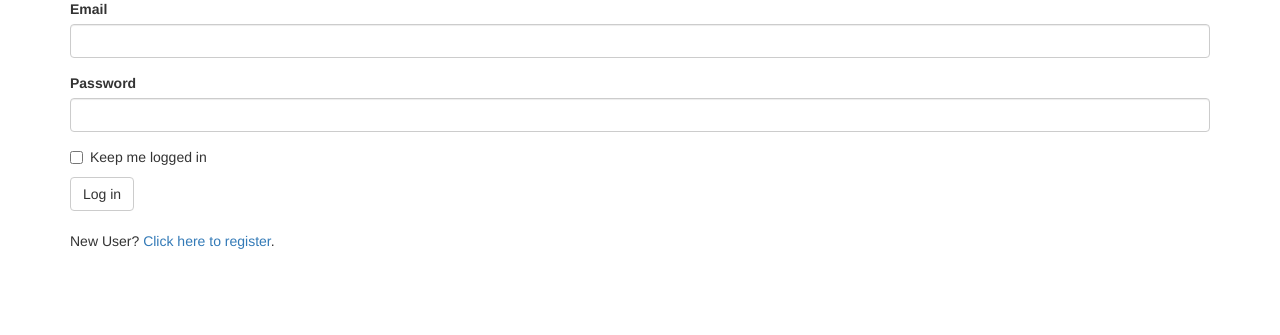
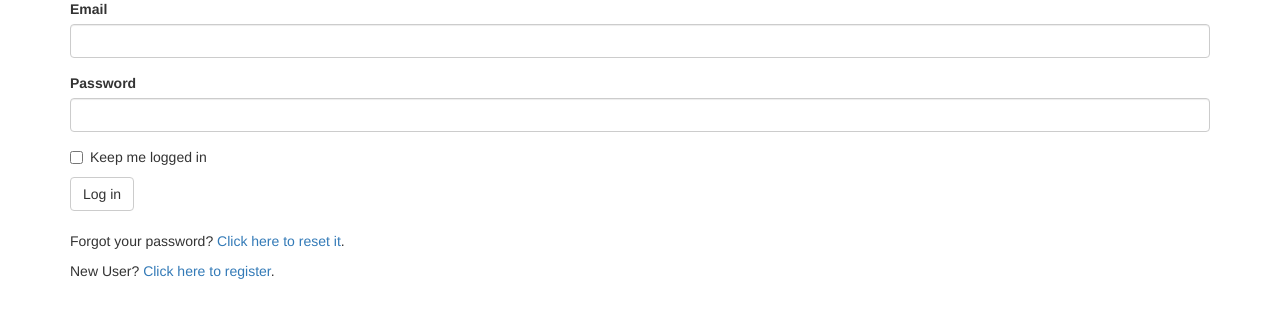
Before and after one commit to caizkun/circle, a Flask app: a page that uses app/templates/base.html in a window 1280 px wide. Shown: the part 171-506 px from the top of the page. Run offline with Flask 2, Linux system fonts and the light colour scheme; some libraries are stand-ins or nearby versions.

Commit message:
add password update and reset

```diff
--- a/app/auth/forms.py
+++ b/app/auth/forms.py
@@ -34,3 +34,29 @@ class RegistrationForm(FlaskForm):
     def validate_username(self, field):
         if User.query.filter_by(username=field.data).first():
             raise ValidationError('Username already in use')
+
+
+class ChangePasswordForm(FlaskForm):
+    old_password = PasswordField('Old password', validators=[DataRequired()])
+    password = PasswordField('New password', validators=[
+        DataRequired(), EqualTo('password2', message='Passwords must match')])
+    password2 = PasswordField('Confirm new password', validators=[DataRequired()])
+    submit = SubmitField('Update password')
+
+
+class PasswordResetRequestForm(FlaskForm):
+    email = StringField('Email', validators=[DataRequired(), Length(1, 64),
+                                             Email()])
+    submit = SubmitField('Reset Password')
+
+class PasswordResetForm(FlaskForm):
+    email = StringField('Email', validators=[DataRequired(), Length(1, 64),
+                                             Email()])
+    password = PasswordField('New Password', validators=[
+        DataRequired(), EqualTo('password2', message='Password must match')])
+    password2 = PasswordField('Confirm new password', validators=[DataRequired()])
+    submit = SubmitField('Reset password')
+
+    def validate_email(self, field):
+        if User.query.filter_by(email=field.data) is None:
+            raise ValidationError('Unknown email address')
--- a/app/auth/views.py
+++ b/app/auth/views.py
@@ -6,7 +6,7 @@ from flask_login import login_user, login_required, logout_user, current_user
 from ..email import send_email
 from .. import db
 from ..models import User
-from .forms import LoginForm, RegistrationForm
+from .forms import LoginForm, RegistrationForm, ChangePasswordForm, PasswordResetForm, PasswordResetRequestForm
 from . import auth
 
 
@@ -83,3 +83,54 @@ def resend_confirmation():
                'auth/email/confirm', user=current_user, token=token)
     flash('A new email has been sent to you.')
     return redirect(url_for('main.index'))
+
+
+@auth.route('/change-password', methods=['GET', 'POST'])
+@login_required
+def change_password():
+    form = ChangePasswordForm()
+    if form.validate_on_submit():
+        if current_user.verify_password(form.old_password.data):
+            current_user.password = form.password.data
+            db.session.add(current_user)
+            flash("Your password has been updated.")
+            return redirect(url_for('main.index'))
+        else:
+            flash("Invalid password.")
+    return render_template('auth/change_password.html', form=form)
+
+
+@auth.route('/reset', methods=['GET', 'POST'])
+def password_reset_request():
+    if not current_user.is_anonymous:
+        return redirect(url_for('main.index'))
+    form = PasswordResetRequestForm()
+    if form.validate_on_submit():
+        user = User.query.filter_by(email=form.email.data).first()
+        if user:
+            token = user.generate_reset_token()
+            send_email(user.email, 'Reset Your Password',
+                       'auth/email/reset_password',
+                       user=user, token=token,
+                       next=request.args.get('next'))
+            flash('An email with instructions to reset your password '
+                  'has been sent to you.')
+            return redirect(url_for('auth.login'))
+    return render_template('auth/reset_password.html', form=form)
+
+
+@auth.route('/reset/<token>', methods=['GET', 'POST'])
+def password_reset(token):
+    if not current_user.is_anonymous:
+        return redirect(url_for('main.index'))
+    form = PasswordResetForm()
+    if form.validate_on_submit():
+        user = User.query.filter_by(email=form.email.data).first()
+        if user is None:
+            return redirect(url_for('main.index'))
+        if user.reset_password(token, form.password.data):
+            flash('Your password has been updated.')
+            return redirect(url_for('auth.login'))
+        else:
+            return redirect(url_for('main.index'))
+    return render_template('auth/reset_password.html', form=form)
--- a/app/main/views.py
+++ b/app/main/views.py
@@ -3,10 +3,7 @@
 from flask import session, redirect, render_template, url_for, current_app
 
 from . import main
-from .forms import NameForm
-from .. import db
-from ..models import User
-from ..email import send_email
+
 
 @main.route('/')
 def index():
--- a/app/templates/auth/login.html
+++ b/app/templates/auth/login.html
@@ -10,6 +10,7 @@
     <div class="col-mod-4">
         {{ wtf.quick_form(form) }}
         <br>
+        <p>Forgot your password? <a href="{{ url_for('auth.password_reset_request') }}">Click here to reset it</a>.</p>
         <p>New User? <a href="{{ url_for('auth.register') }}">Click here to register</a>.</p>
     </div>
 {% endblock %}
--- a/app/templates/base.html
+++ b/app/templates/base.html
@@ -29,9 +29,15 @@
 
                 <ul class="nav navbar-nav navbar-right">
                     {% if current_user.is_authenticated %}
-                    <li><a href="{{ url_for('auth.logout') }}">Log Out</a></li>
+                        <li class="dropdown">
+                            <a href="#" class="dropdown-toggle" data-toggle="dropdown">Account <b class="caret"></b></a>
+                            <ul class="dropdown-menu">
+                                <li><a href="{{ url_for('auth.change_password') }}">Change Password</a></li>
+                                <li><a href="{{ url_for('auth.logout') }}">Log Out</a></li>
+                            </ul>
+                        </li>
                     {% else %}
-                    <li><a href="{{ url_for('auth.login') }}">Log In</a></li>
+                        <li><a href="{{ url_for('auth.login') }}">Log In</a></li>
                     {% endif %}
                 </ul>
 
```
Also changed, not shown: app/models.py (+16 -0 lines), app/templates/auth/change_password.html (added, +13 -0 lines), app/templates/auth/email/reset_password.html (added, +8 -0 lines), app/templates/auth/email/reset_password.txt (added, +13 -0 lines), app/templates/auth/reset_password.html (added, +13 -0 lines).
